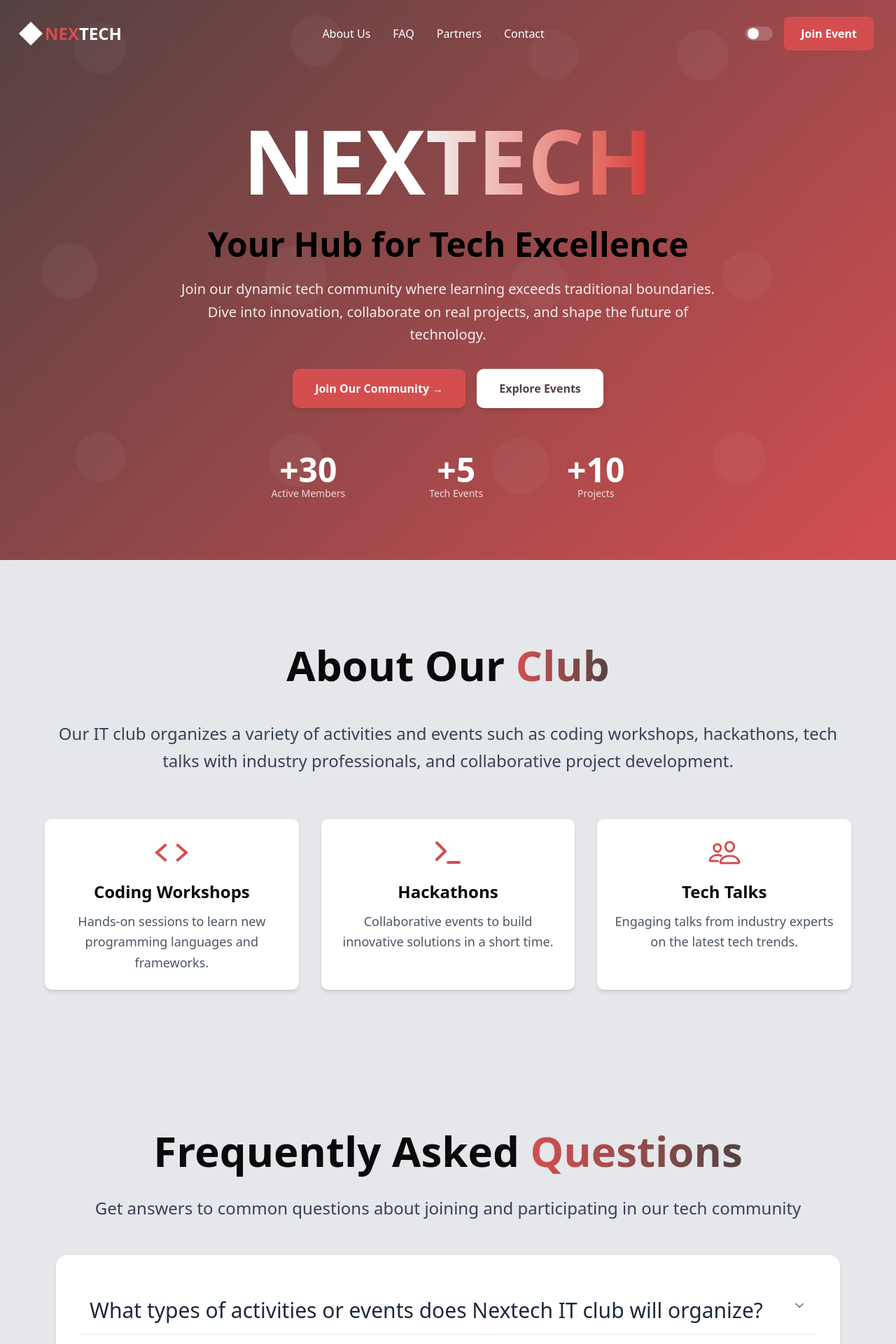
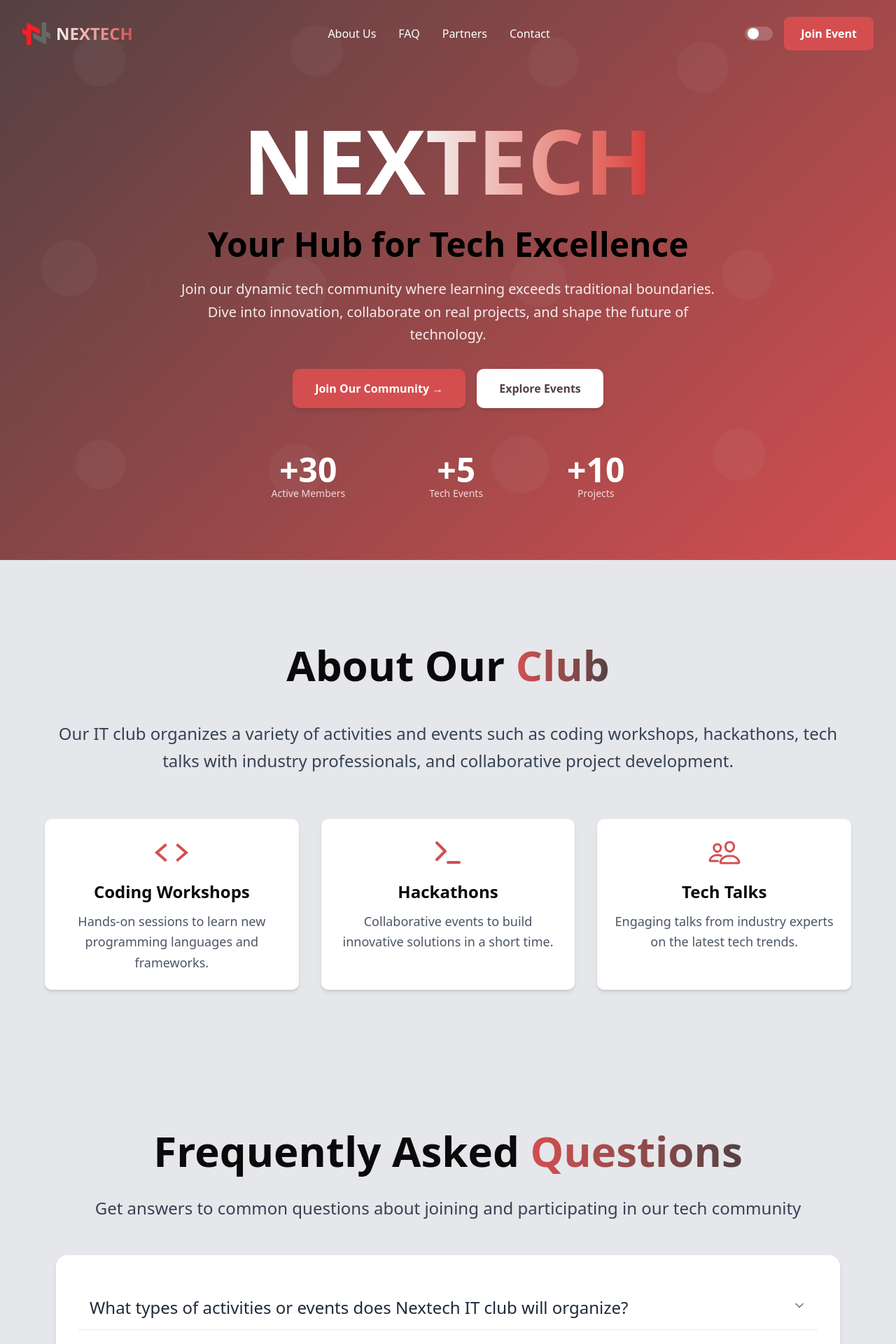
Before and after one commit to Ayoubslh/Nextech, a React (Vite) app in the folder Nextech/: page / in a window 1280 px wide. Shown: the top 1920 px of the page at 70% size. Built offline with nearby package versions, Linux system fonts and the light colour scheme.

Commit message:
mostly done the lnding page

```diff
--- a/Nextech/src/components/sections/hero.jsx
+++ b/Nextech/src/components/sections/hero.jsx
@@ -19,7 +19,7 @@ export default function HeroSection() {
         left: `${leftBase + Math.random() * 10 - 5}%`,
         size: `${200 + Math.random() * 60}px`, // slightly smaller for elegance
         opacity: 1, // very soft look (0.6–0.8)
-        delay: `${Math.random() * 5}s`,
+        delay: `${Math.random() * 10}s`,
       });
     }
     return positions;
--- a/Nextech/src/components/ui/faqitem.jsx
+++ b/Nextech/src/components/ui/faqitem.jsx
@@ -10,10 +10,10 @@ export default function FaqItem({ value, question, answer }) {
       value={value}
       className="border-b border-gray-200 last:border-b-0 px-2 md:px-4 my-2 md:my-3"
     >
-      <AccordionTrigger className="text-lg md:text-xl lg:text-2xl xl:text-3xl font-medium text-gray-800 hover:text-[#D44E50] transition-colors py-3 md:py-4 text-left leading-tight">
+      <AccordionTrigger className="text-lg md:text-xl lg:text-2xl xl:text-2xl font-medium text-gray-800 hover:text-[#D44E50] transition-colors py-3 md:py-4 text-left leading-tight">
         {question}
       </AccordionTrigger>
-      <AccordionContent className="text-base md:text-lg lg:text-xl xl:text-2xl text-gray-600 pb-3 md:pb-4 leading-relaxed">
+      <AccordionContent className="text-base md:text-lg lg:text-xl xl:text-xl text-gray-600 pb-3 md:pb-4 leading-relaxed">
         {answer}
       </AccordionContent>
     </AccordionItem>
--- a/Nextech/src/components/ui/header.jsx
+++ b/Nextech/src/components/ui/header.jsx
@@ -21,16 +21,17 @@ export default function Header() {
         {/* Logo */}
         <div className="flex items-center gap-2">
           <div
-            className={`w-5 h-5 md:w-6 md:h-6 rotate-45 ${
-              scrolled ? "bg-[#D44E50]" : "bg-white"
-            }`}
-          ></div>
+
+          >
+            <img src="/logo.png" alt="Logo" className="w-10 h-8" />
+          </div>
           <h1
             className={`text-lg md:text-xl lg:text-2xl font-bold ${
               scrolled ? "text-[#313131]" : "text-white"
             }`}
           >
-            <span className="text-[#D44E50]">NEX</span>TECH
+            <span className={ scrolled ? `bg-gradient-to-r from-[#D44E50] to-[#544142] bg-clip-text text-transparent` :`bg-gradient-to-r from-[#F0F0F0] to-[#D44E50] bg-clip-text text-transparent` }>
+              NEXTECH </span>
           </h1>
         </div>
 
```
Also changed, not shown: Nextech/public/logo.png (added).
